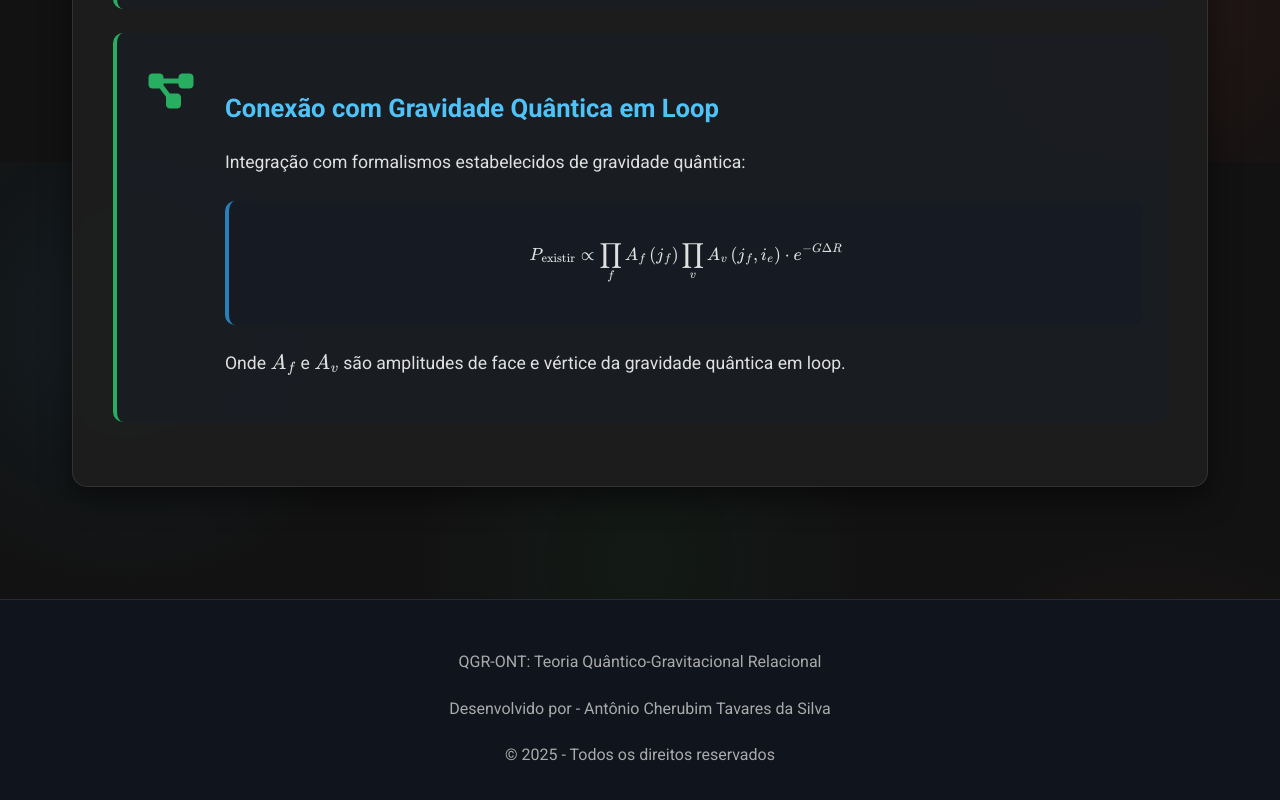
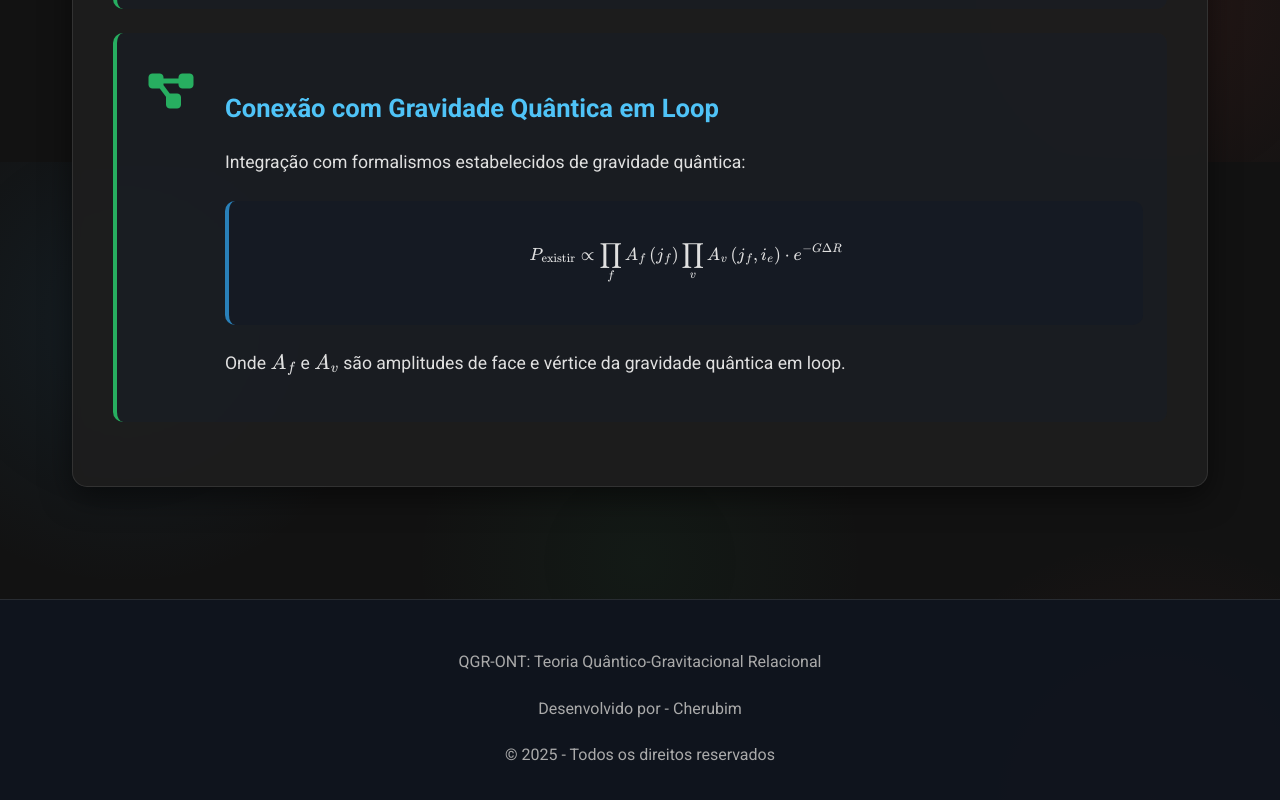
Before and after one commit to antoniocherubim/QGR-ONT, a plain HTML site: page index.html in a window 1280 px wide. Shown: the part 2238-3038 px from the top of the page. Drawn offline with nearby package versions, Linux system fonts and the light colour scheme.

Commit message:
Update index.html

```diff
--- a/index.html
+++ b/index.html
@@ -880,7 +880,7 @@
 
   <div class="footer">
     <p>QGR-ONT: Teoria Quântico-Gravitacional Relacional</p>
-    <p>Desenvolvido por - Antônio Cherubim Tavares da Silva</p>
+    <p>Desenvolvido por - Cherubim</p>
     <p>&copy; 2025 - Todos os direitos reservados</p>
   </div>
 
```
